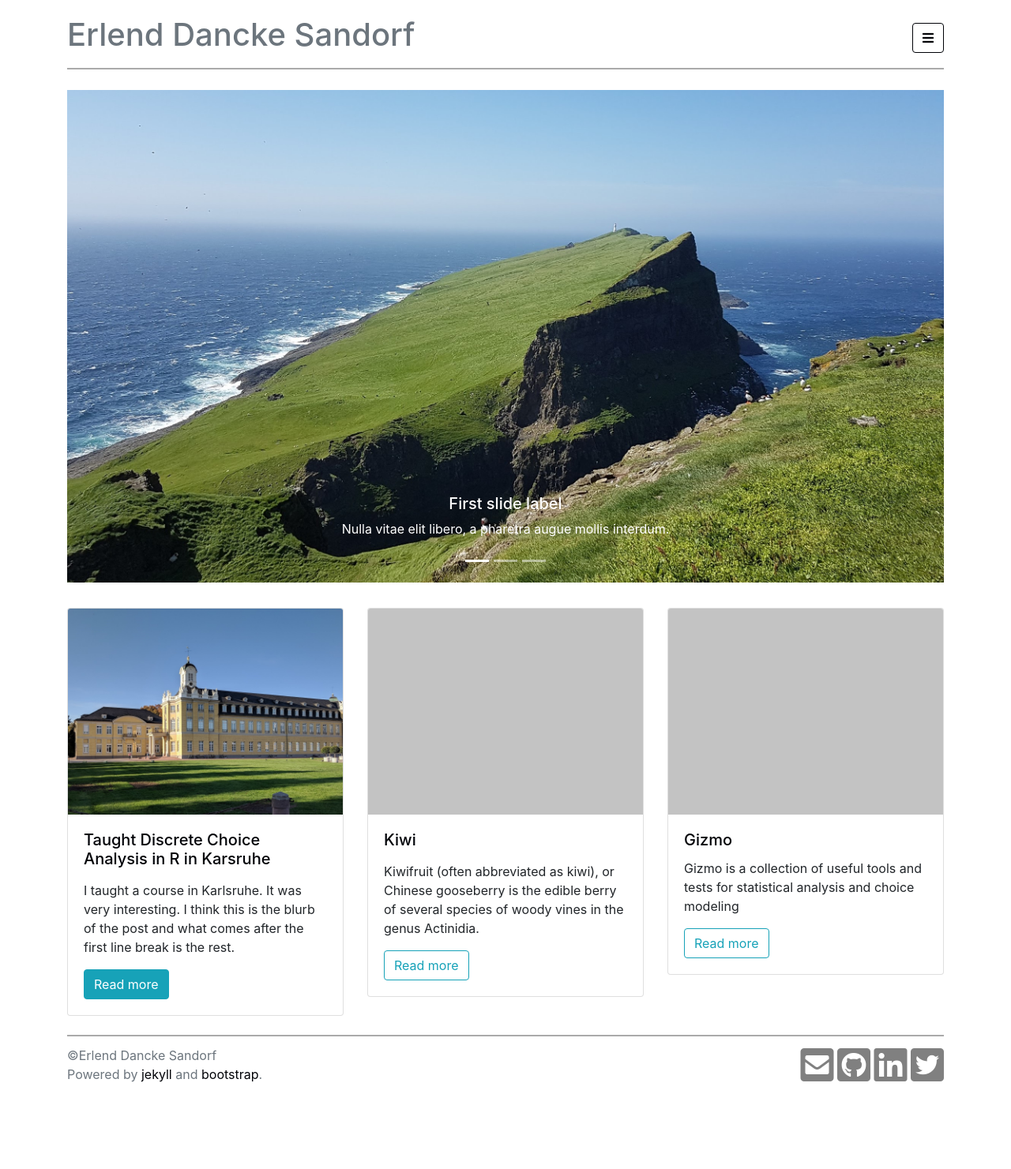
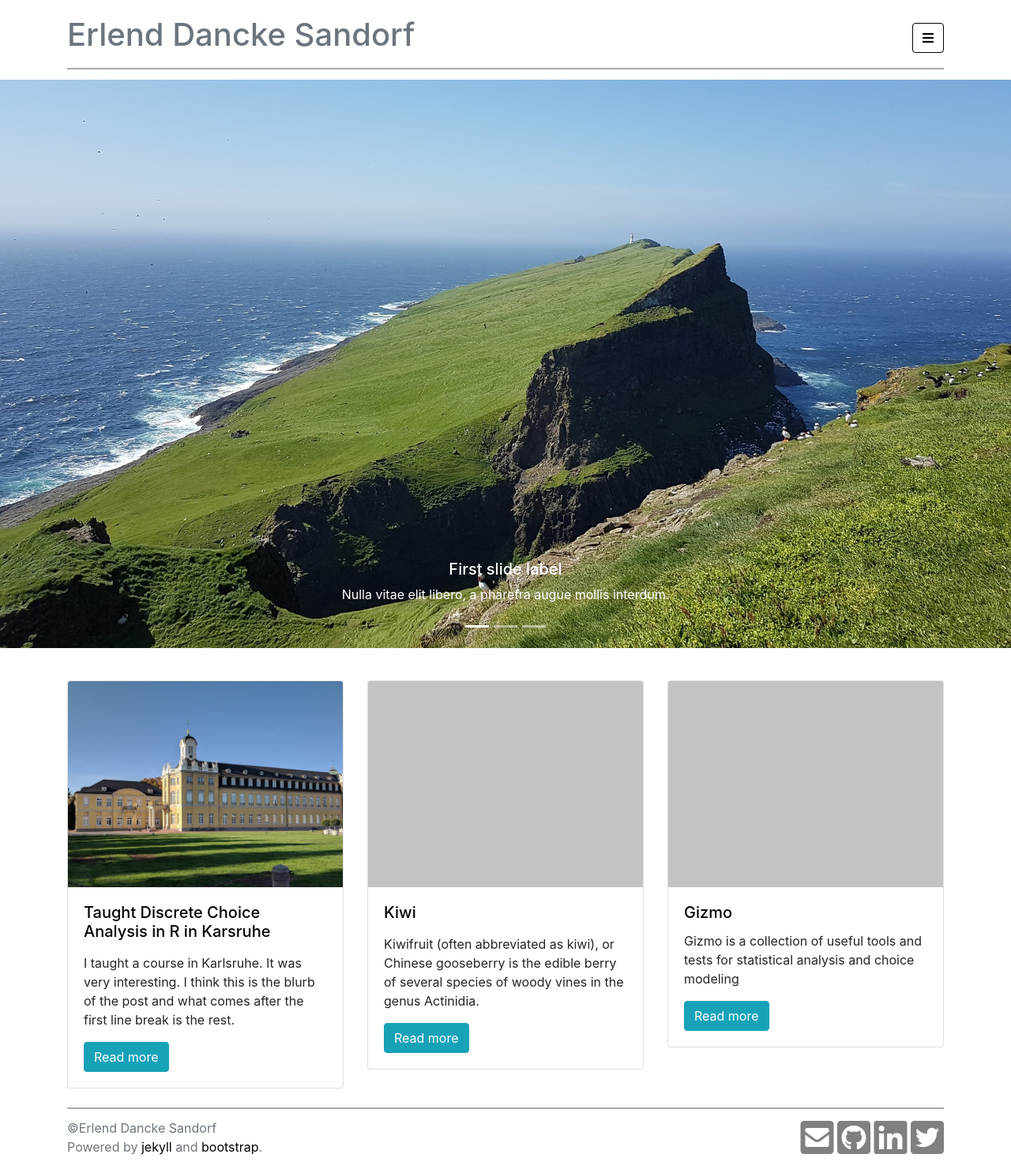
Before and after one commit to edsandorf/old-edsandorf-website, a Jekyll site: the page built from index.html, in a window 1280 px wide. Shown: the whole page at 79% size. Built offline with Jekyll 4.4.1, drawn with Linux system fonts in a browser that asks for light colours; before the commit the page ends 1389 px from its top, so only the background shows below that.

Commit message:
Updated with jumbotron

```diff
--- a/_includes/header.html
+++ b/_includes/header.html
@@ -3,7 +3,7 @@
   <div class = "container">
     <div class = "row align-items-center top-buffer">
       <div class = "col-sm-11">
-        <a href = "/" id = "header-link"><h1 class = "text-muted">Erlend Dancke Sandorf</h1></a>
+        <a href = "/" id = "header-link"><h1 class = "text-muted" style "font-weight: 900;">Erlend Dancke Sandorf</h1></a>
       </div>
       <div class = "col-sm-1">
         {% include navigation.html %}
--- a/index.html
+++ b/index.html
@@ -2,11 +2,11 @@
 title: Professional website for Erlend Dancke Sandorf
 ---
 
+<div class = "jumbotron pb-0 pl-0 pt-0 pr-0 border-top border-bottom border-light">
 
-<div class = "container">
 
   <!-- Carousel -->
-  <div id = "carouselExampleCaptions" class = "carousel slide mt-4" data-ride = "carousel">
+  <div id = "carouselExampleCaptions" class = "carousel slide" data-ride = "carousel">
     <ol class = "carousel-indicators">
       <li data-target = "#carouselExampleCaptions" data-slide-to = "0" class = "active"></li>
       <li data-target = "#carouselExampleCaptions" data-slide-to = "1"></li>
@@ -41,6 +41,9 @@ title: Professional website for Erlend Dancke Sandorf
     </div> <!-- End carosel-inner -->
   </div> <!-- End carosel example captions -->
 
+  </div>
+
+<div class = "container">
   <!-- Row of cards -->
   <div class = "row mt-4 mb-4">
     <!-- News -->
@@ -63,7 +66,7 @@ title: Professional website for Erlend Dancke Sandorf
         <div class = "card-body">
           <h5 class = "card-title"><a href = "{{ post.url }}">{{ post.title }}</a></h5>
           <p class = "card-text">{{ post.excerpt }}</p>
-          <a href = "{{ post.url }}" class = "btn btn-outline-info">Read more</a>
+          <a href = "{{ post.url }}" class = "btn btn-info">Read more</a>
         </div>
       </div>
     </div>
@@ -75,7 +78,7 @@ title: Professional website for Erlend Dancke Sandorf
         <div class = "card-body">
           <h5 class = "card-title"><a href = "#">Gizmo</a></h5>
           <p class = "card-text">Gizmo is a collection of useful tools and tests for statistical analysis and choice modeling</p>
-          <a href = "#" class = "btn btn-outline-info">Read more</a>
+          <a href = "#" class = "btn btn-info">Read more</a>
         </div>
       </div>
     </div>
```
